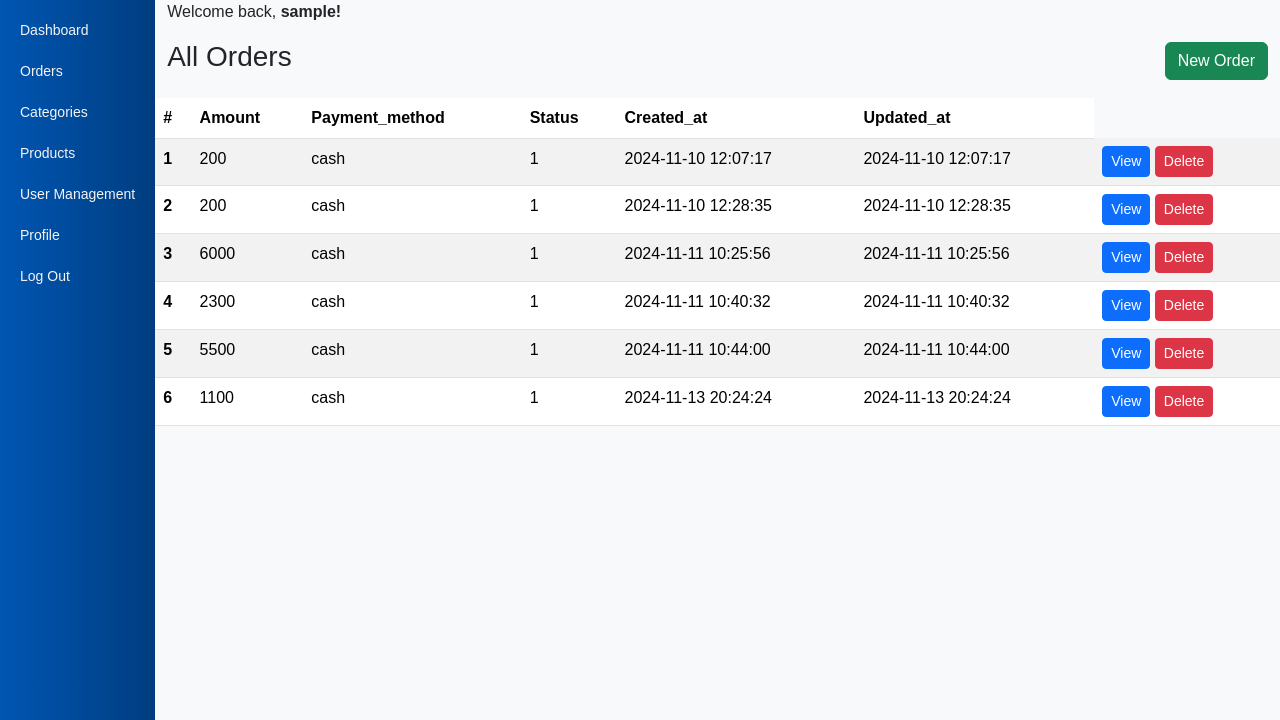
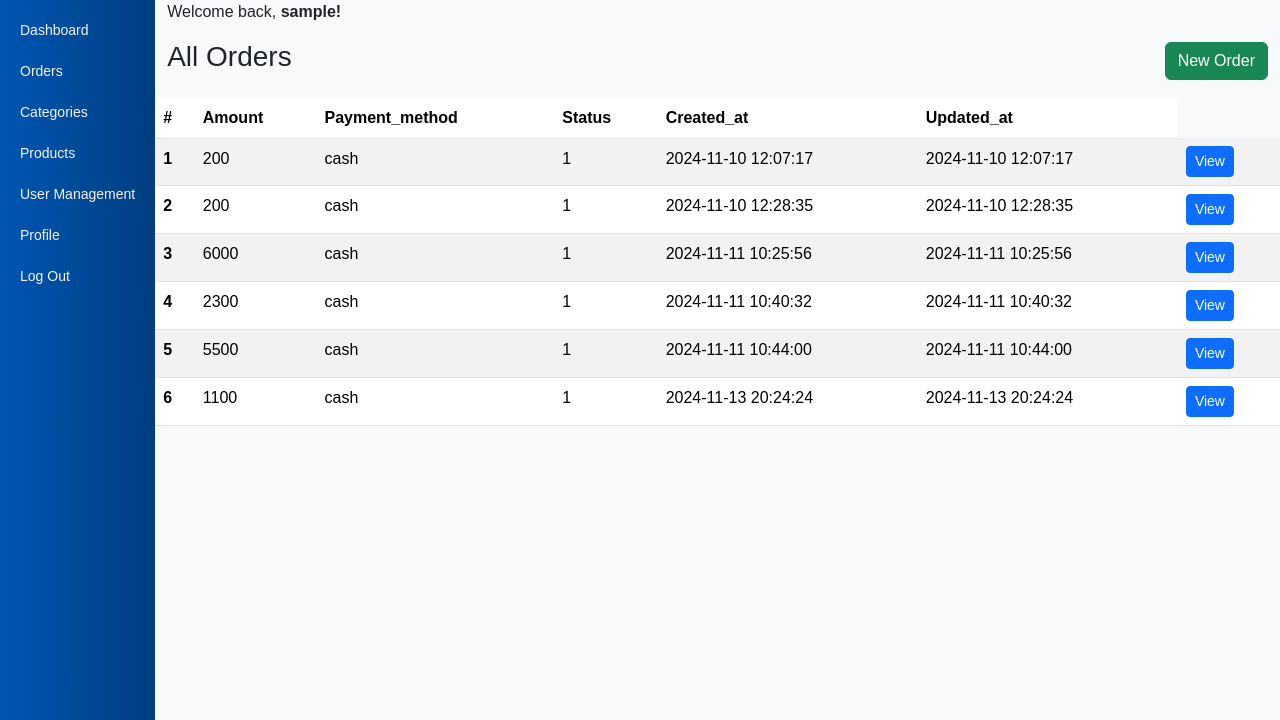
Before and after one commit to leah-mumbi/omnipos, a PHP site: page /orders.php in a window 1280 px wide. Shown: the part 80-800 px from the top of the page. Run offline with PHP 8.4, Linux system fonts and the light colour scheme; a user stored in the database is signed in; data comes from the database, SQL or seed files in the repository; data that the repository does not hold is empty.

Commit message:
update orders.php

```diff
--- a/orders.php
+++ b/orders.php
@@ -70,7 +70,6 @@ $result = mysqli_query($db, $sql);
                         echo "<td>{$row["updated_at"]}</td>";
                         echo "<td>
                             <a class='btn btn-sm btn-primary' href='order_details.php?id={$row["id"]}'>View</a>
-                            <a class='btn btn-sm btn-danger' href='delete_order.php?id={$row["id"]}' onclick='return confirm(\"Are you sure you want to delete this order?\")'>Delete</a>
                             </td>";
                         echo "</tr>";
                         $counter++;
```
